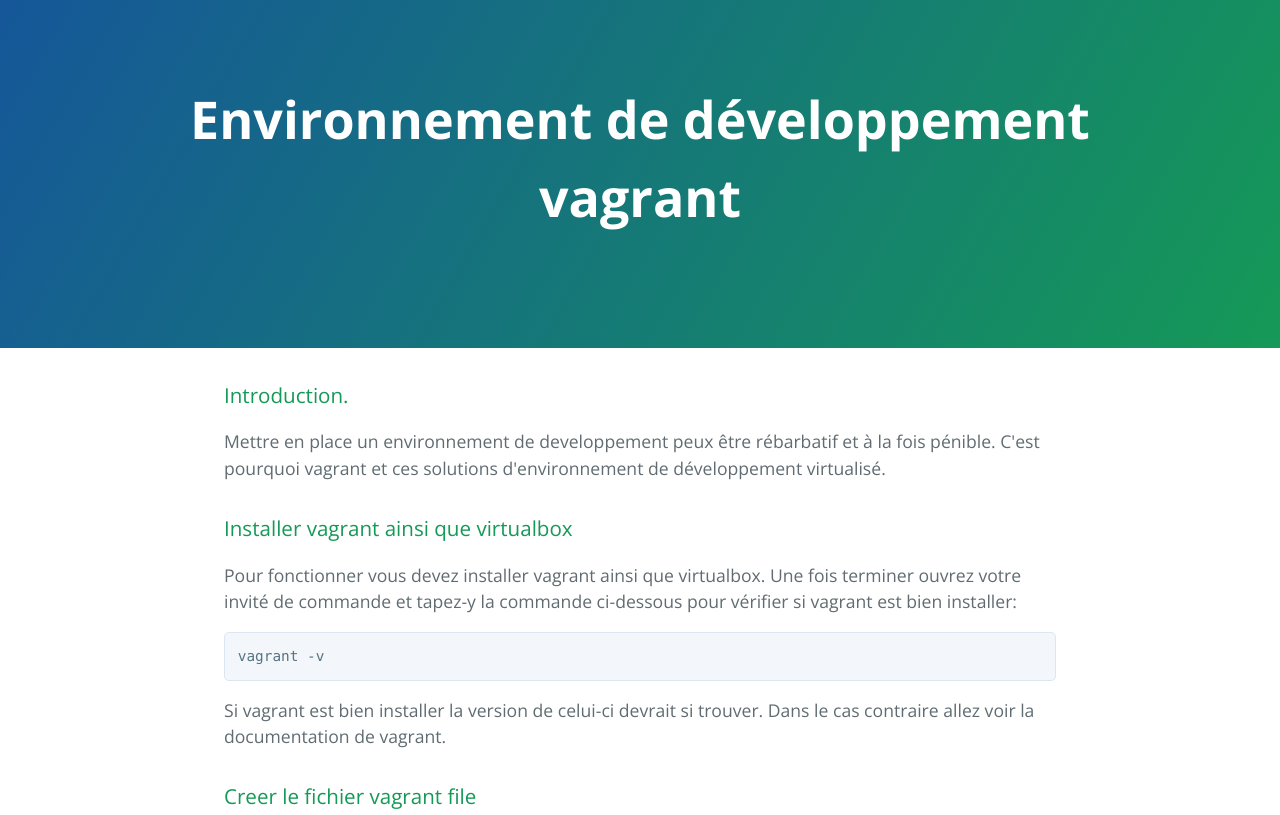
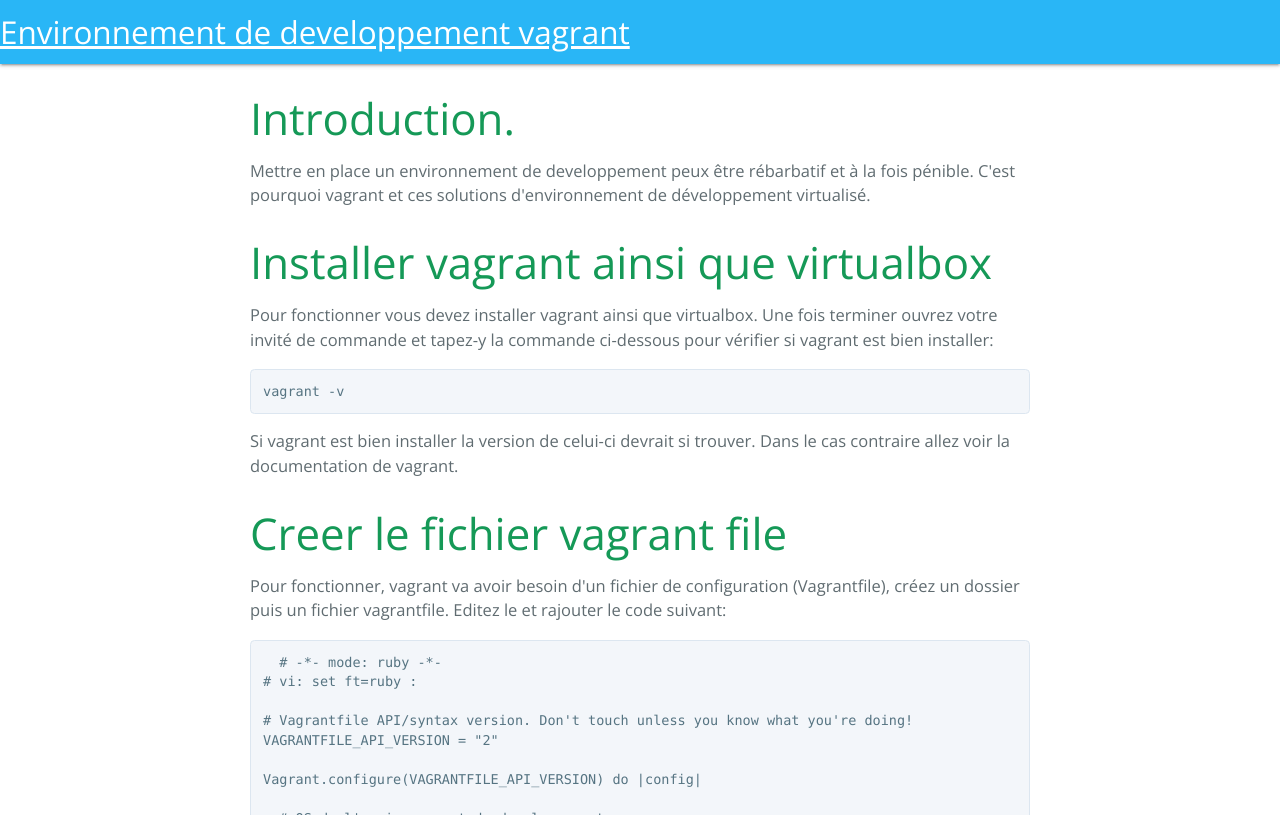
Before and after one commit to SpeedUpFramework/Snippet, a plain HTML site: page index.html in a window 1280 px wide. Shown: the top 815 px of the page. Drawn offline with nearby package versions, Linux system fonts and the light colour scheme.

Commit message:
Update index.html

```diff
--- a/index.html
+++ b/index.html
@@ -8,12 +8,19 @@
     <link href='https://fonts.googleapis.com/css?family=Open+Sans:400,700' rel='stylesheet' type='text/css'>
     <link rel="stylesheet" type="text/css" href="stylesheets/stylesheet.css" media="screen">
     <link rel="stylesheet" type="text/css" href="stylesheets/github-light.css" media="screen">
+    <link rel="stylesheet" href="https://cdnjs.cloudflare.com/ajax/libs/materialize/0.97.6/css/materialize.min.css">
+
+  <!-- Compiled and minified JavaScript -->
+  <script src="https://cdnjs.cloudflare.com/ajax/libs/materialize/0.97.6/js/materialize.min.js"></script>
   </head>
   <body>
-    <section class="page-header">
-      <h1 class="project-name">Environnement de développement vagrant</h1>
-      <h2 class="project-tagline"></h2>
-    </section>
+  <nav class="light-blue lighten-1">
+    <div class="nav-wrapper">
+      <a href="#" class="brand-logo">Environnement de developpement vagrant</a>
+      <ul id="nav-mobile" class="right hide-on-med-and-down">
+      </ul>
+    </div>
+  </nav>
 
     <section class="main-content">
       <h3>
```
